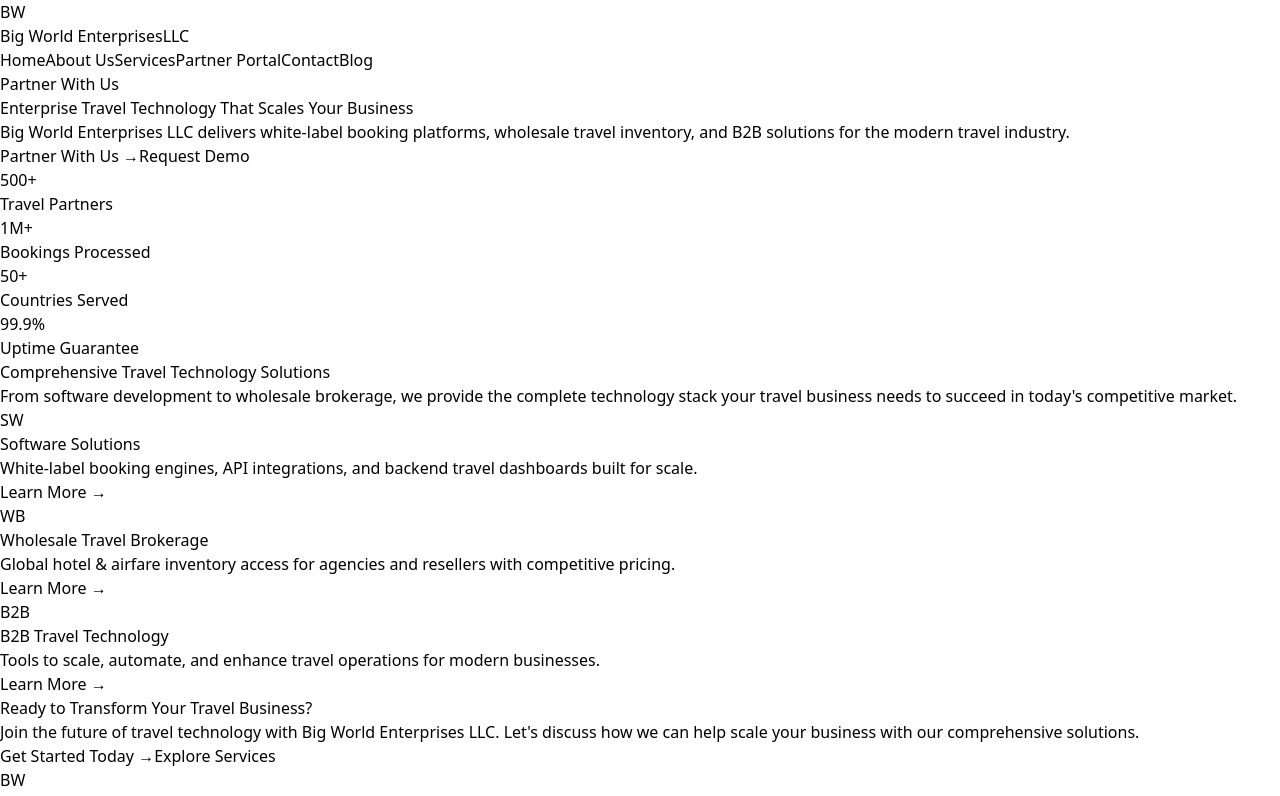
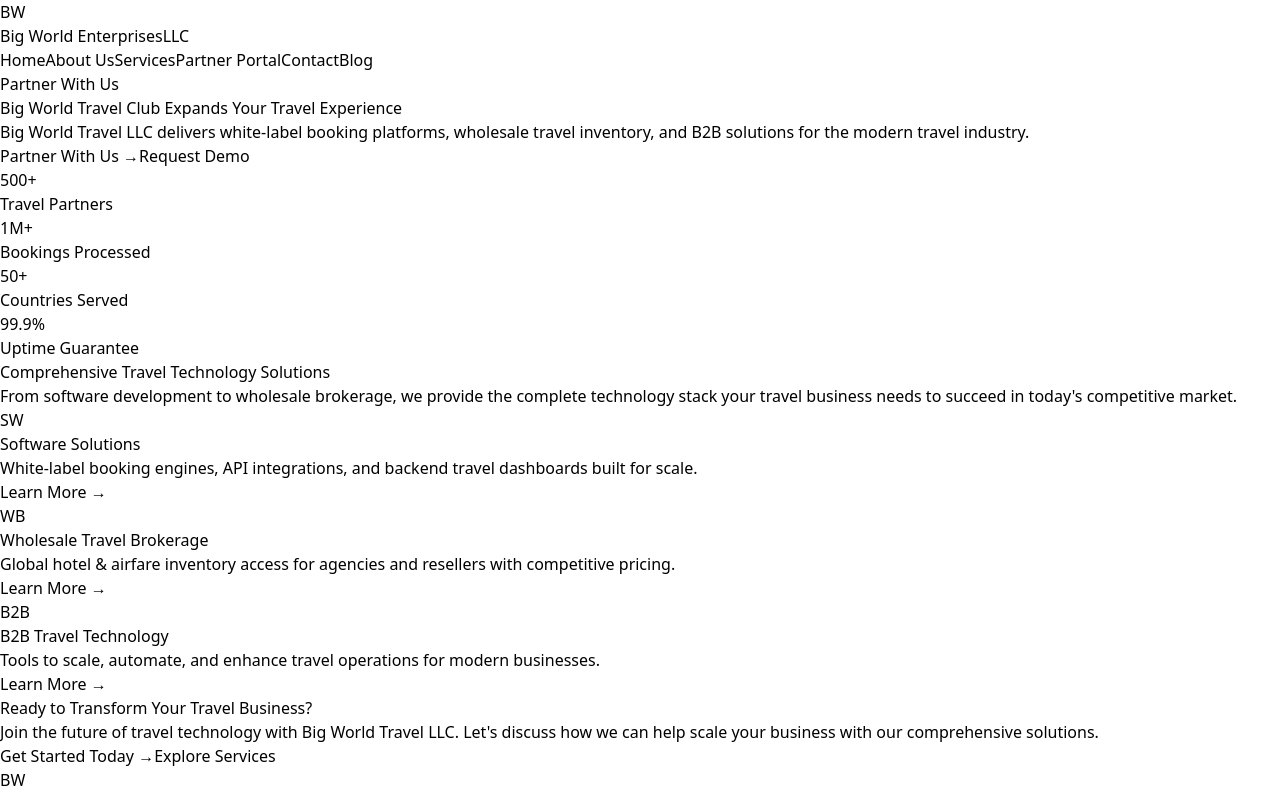
Before and after one commit to aivarasolutions/bigworldtravel, a React (Vite) app: page / in a window 1280 px wide. Shown: the top 796 px of the page. Built offline with nearby package versions, Linux system fonts and the light colour scheme.

Commit message:
Update Home.jsx

```diff
--- a/src/pages/Home.jsx
+++ b/src/pages/Home.jsx
@@ -8,11 +8,11 @@
         <div className="max-w-7xl mx-auto px-4 sm:px-6 lg:px-8">
           <div className="text-center">
             <h1 className="text-4xl lg:text-6xl font-bold mb-6">
-              Enterprise Travel Technology That
-              <span className="text-transparent bg-clip-text bg-gradient-to-r from-blue-400 to-teal-400"> Scales Your Business</span>
+              Big World Travel Club
+              <span className="text-transparent bg-clip-text bg-gradient-to-r from-blue-400 to-teal-400"> Expands Your Travel Experience </span>
             </h1>
             <p className="text-xl lg:text-2xl text-gray-200 mb-8 max-w-4xl mx-auto">
-              Big World Enterprises LLC delivers white-label booking platforms, wholesale travel inventory,
+              Big World Travel LLC delivers white-label booking platforms, wholesale travel inventory,
               and B2B solutions for the modern travel industry.
             </p>
             <div className="flex flex-col sm:flex-row gap-4 justify-center">
@@ -118,7 +118,7 @@
             Ready to Transform Your Travel Business?
           </h2>
           <p className="text-xl text-gray-200 max-w-3xl mx-auto mb-8">
-            Join the future of travel technology with Big World Enterprises LLC.
+            Join the future of travel technology with Big World Travel LLC.
             Let's discuss how we can help scale your business with our comprehensive solutions.
           </p>
           <div className="flex flex-col sm:flex-row gap-4 justify-center">
```
